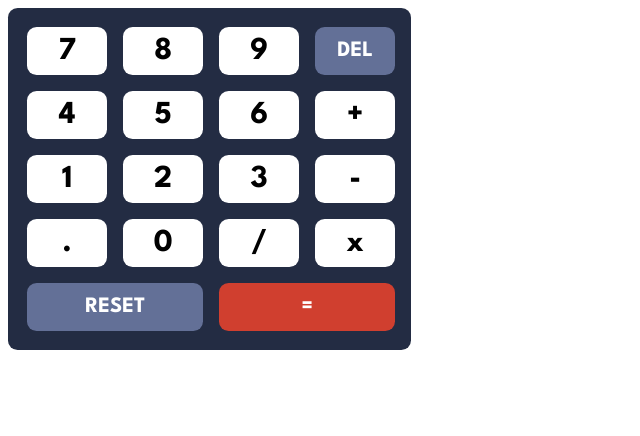
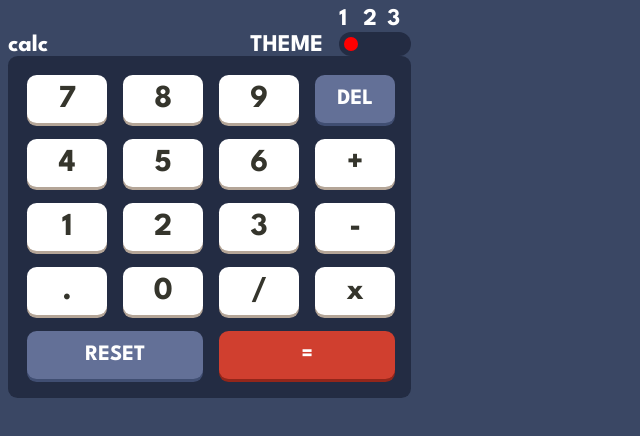
Before and after one commit to pedrolucasfv/calculator-app, a plain HTML site: page index.html in a window 1280 px wide. Shown: the whole page, without its empty margins (0-640 px from the left). Drawn offline with Linux system fonts and the light colour scheme.

Commit message:
adicionando o header

```diff
--- a/index.html
+++ b/index.html
@@ -19,6 +19,7 @@
       font-weight: 600;
       font-family: 'League Spartan';
       width: 25.2rem;
+      background: hsl(222, 26%, 31%);
     }
     #keypad {
       background-color: hsl(223, 31%, 20%);
@@ -31,33 +32,86 @@
     }
     #keypad div {
       background-color: white;
+      color: hsl(60, 10%, 19%);
       display: flex;
       justify-content: center;
       align-items: center;
       border-radius: 0.6rem;
+      box-shadow: 0 3px hsl(28, 16%, 65%);
+
     }
     div #reset {
       font-size: 22px;
       grid-column: 1/3;
       color: white;
       background-color: hsl(225, 21%, 49%);
+      box-shadow: 0 3px hsl(224, 28%, 35%);
     }
     div #del {
       font-size: 22px;
       color: white;
       background-color: hsl(225, 21%, 49%);
+      box-shadow: 0 3px hsl(224, 28%, 35%);
     }
     div #equal {
       grid-column: 3/5;
       font-size: 22px;
       background-color: hsl(6, 63%, 50%);
+      box-shadow: 0 3px hsl(6, 70%, 34%);
       color: white;
+    }
+    div #header {
+      display: flex;
+      justify-content: space-between;
+      font-size: 1.5rem;
+      color: white;
+      align-items: flex-end;
+    }
+    div #theme{
+      display: flex;
+      text-transform: uppercase;
+      align-items: flex-end;
+
+    }
+    div #toggle{
+      margin-left: 1rem;
+      display: grid;
+      grid-template-columns: 1.5rem 1.5rem 1.5rem;
+      grid-template-rows: 1.5rem 1.5rem;
+    }
+    div #toggleButton {
+      background-color: red;
+      grid-column: 1;
+      grid-row: 2;
+      z-index: 2;
+      border-radius: 50%;
+      margin: 0.3rem;
+    }
+    div #toogleBackground {
+      grid-column: 1/4;
+      grid-row: 2;
+      background-color: hsl(223, 31%, 20%);
+      border-radius: 2.5rem;
     }
   </style>
 </head>
 <body>
+  <div id="wrapper">
+    <div id="header">
+      <div> calc </div>
+      <div id="theme">
+        <div>theme</div>
+        <div id="toggle">
+          <div>1</div>
+          <div>2</div>
+          <div>3</div>
+          <div id="toggleButton"></div>
+          <div id="toogleBackground"></div>
+        </div>
+      </div>
+    </div>
 
-  <div id='keypad'>
+    <div id='keypad'>
     <div>7</div>
     <div>8</div>
     <div>9</div>
@@ -78,6 +132,7 @@
     <div id="equal">=</div>
   </div>
 
+</div>
 
 </body>
 </html>
```
